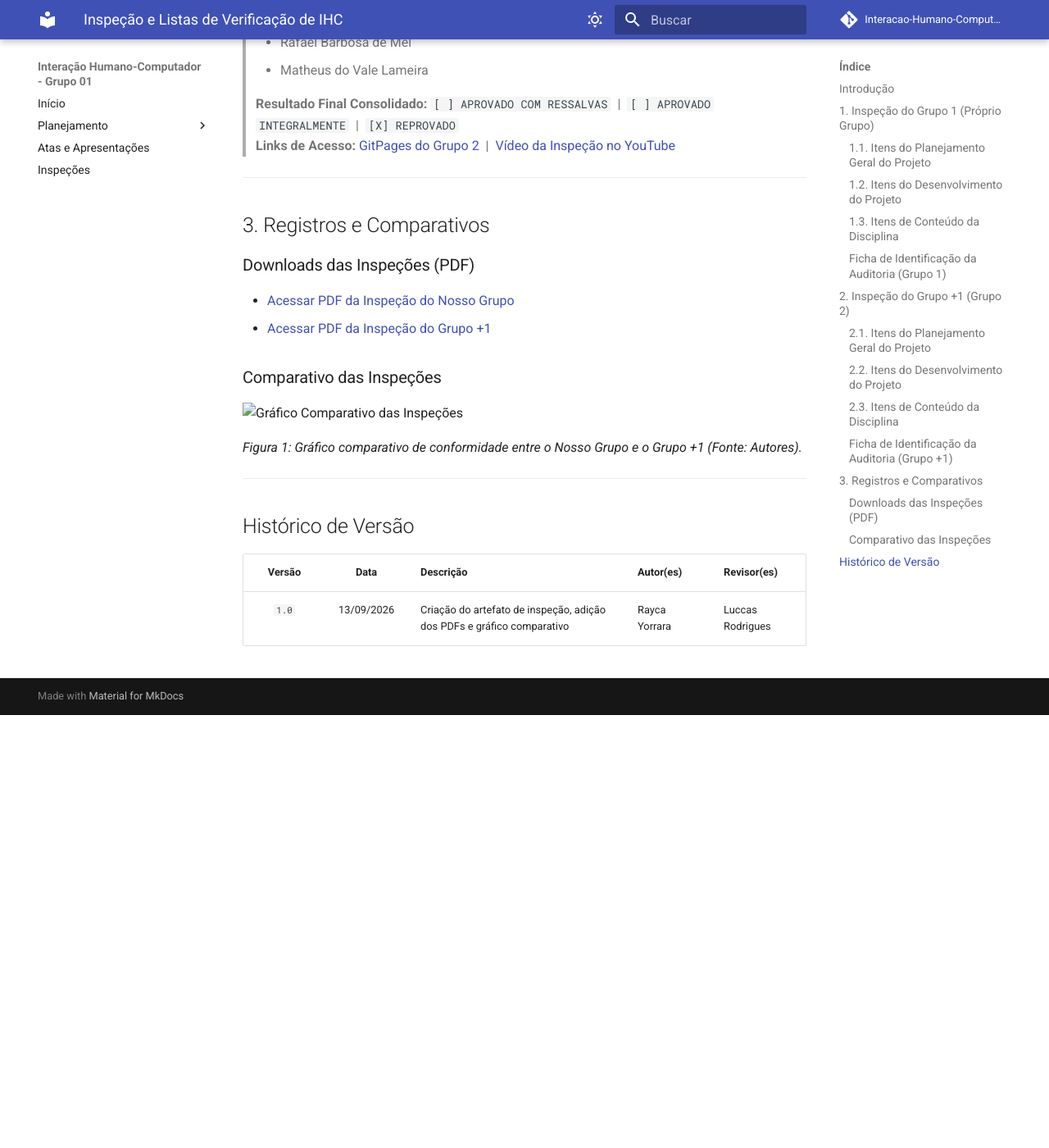
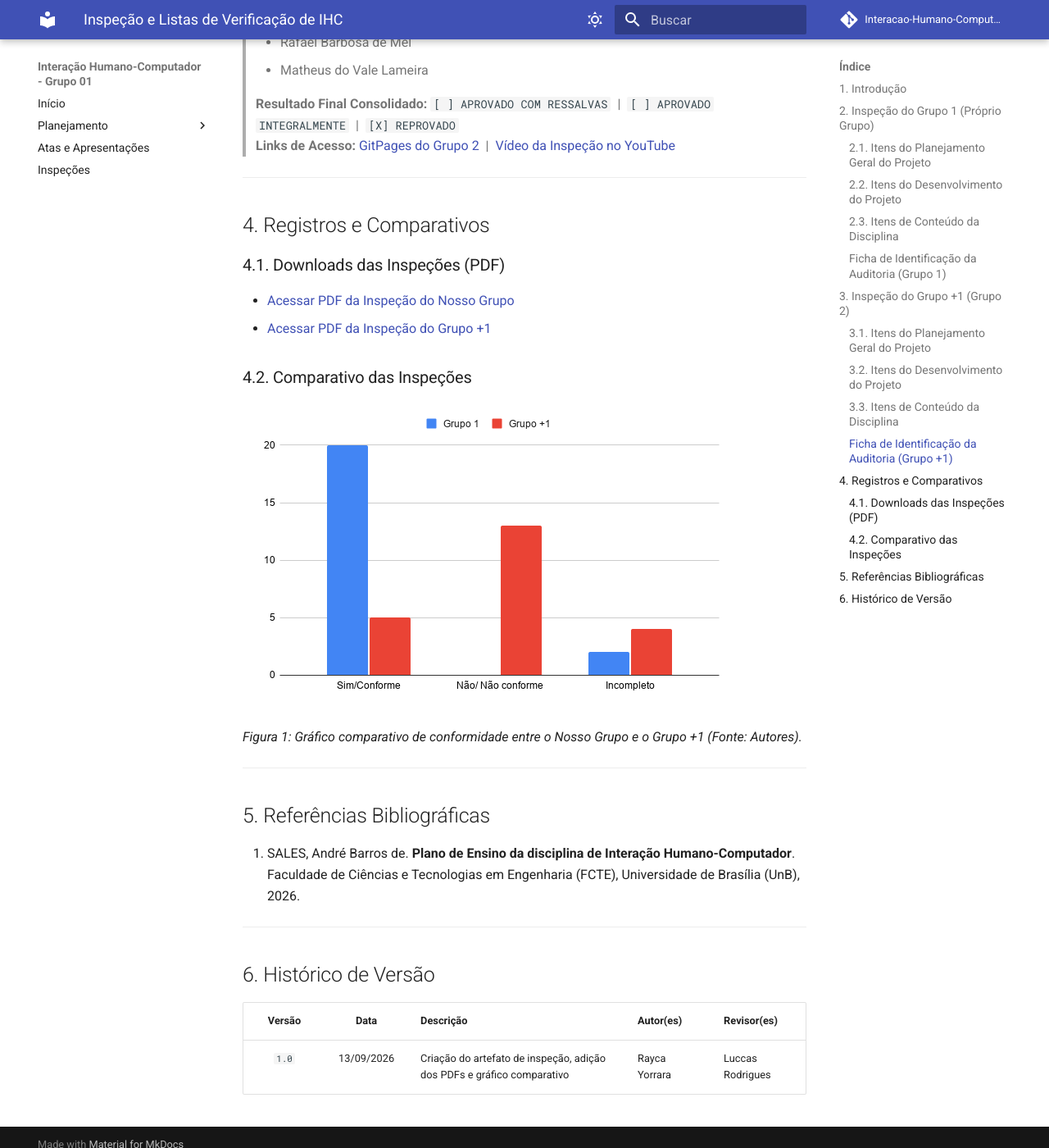
Before and after one commit to Interacao-Humano-Computador/2026.2-Grupo01, an MkDocs documentation site: the page built from docs/inspecoes/inspecao.md, in a window 1280 px wide and 1400 px high, scrolled down 7661 px. Shown: the whole window at 82% size. Built offline with MkDocs 1.6.1 and Material for MkDocs 9.7.7, drawn with Linux system fonts in a browser that asks for light colours; comment, search, counter and statistics services are not loaded; before the commit the page ends 8533 px from its top, so only the background shows below that; some of the changed text lies outside the part shown.

Commit message:
Renumber sections and update references in document

```diff
--- a/docs/inspecoes/inspecao.md
+++ b/docs/inspecoes/inspecao.md
@@ -12,11 +12,11 @@ O objetivo desta auditoria é assegurar que todas as diretrizes do Plano de Ensi
 
 ---
 
-## 1. Inspeção do Grupo 1 (Próprio Grupo)
+## 2. Inspeção do Grupo 1 (Próprio Grupo)
 
 Esta lista de verificação foi gerada a partir do modelo disponível no Plano de Ensino da disciplina de IHC. O objetivo deste documento é auxiliar o **Grupo 1** na inspeção dos seus próprios artefatos, garantindo o cumprimento integral de todas as exigências da Entrega 1 do projeto.
 
-### 1.1. Itens do Planejamento Geral do Projeto
+### 2.1. Itens do Planejamento Geral do Projeto
 
 | ID | Critério | Avaliação | Observações / Comentários |
 | :---: | :--- | :---: | :--- |
@@ -30,7 +30,7 @@ Esta lista de verificação foi gerada a partir do modelo disponível no Plano d
 | **PG.8** | Os artefatos: Planejamento do Projeto, equipe, lista de sites avaliados, site selecionado para o projeto da disciplina, Ferramentas do projeto, Processo de Design, cronograma das atividades? | **[X] Sim**<br>[ ] Não<br>[ ] Incompleto | |
 | **PG.9** | Uma página com as atas de reunião com o acesso à gravação (vídeo), quando houver. | **[X] Sim**<br>[ ] Não<br>[ ] Incompleto | |
 
-### 1.2. Itens do Desenvolvimento do Projeto
+### 2.2. Itens do Desenvolvimento do Projeto
 
 | ID | Critério | Avaliação | Observações / Comentários |
 | :---: | :--- | :---: | :--- |
@@ -46,7 +46,7 @@ Esta lista de verificação foi gerada a partir do modelo disponível no Plano d
 | **DP.10** | Tabela de contribuição no início do artefato com o nome de todos os integrantes com a contribuição de cada integrante com hiperligação atividade e da gravação, se houver. | **[X] Sim**<br>[ ] Não<br>[ ] Incompleto | |
 | **DP.11** | A seção de agradecimentos apresentando o uso de Inteligência Artificial (IA) Generativa no artefato. | **[X] Sim**<br>[ ] Não<br>[ ] Incompleto | |
 
-### 1.3. Itens de Conteúdo da Disciplina
+### 2.3. Itens de Conteúdo da Disciplina
 
 | ID | Critério | Avaliação | Observações / Comentários |
 | :---: | :--- | :---: | :--- |
@@ -69,11 +69,11 @@ Esta lista de verificação foi gerada a partir do modelo disponível no Plano d
 
 ---
 
-## 2. Inspeção do Grupo +1 (Grupo 2)
+## 3. Inspeção do Grupo +1 (Grupo 2)
 
 Esta lista de verificação foi gerada a partir do modelo disponível no Plano de Ensino da disciplina de IHC. O objetivo deste documento é auxiliar o **Grupo 1** na inspeção cruzada dos artefatos do **Grupo +1 (Grupo 2)**, garantindo o cumprimento integral de todas as exigências da Entrega 1 do projeto.
 
-### 2.1. Itens do Planejamento Geral do Projeto
+### 3.1. Itens do Planejamento Geral do Projeto
 
 | ID | Critério | Avaliação | Observações / Comentários |
 | :---: | :--- | :---: | :--- |
@@ -87,7 +87,7 @@ Esta lista de verificação foi gerada a partir do modelo disponível no Plano d
 | **PG.8** | Os artefatos: Planejamento do Projeto, equipe, lista de sites avaliados, site selecionado para o projeto da disciplina, Ferramentas do projeto, Processo de Design, cronograma das atividades? | [ ] Sim<br>[ ] Não<br>**[X] Incompleto** | O projeto tem o cronograma das atividades e a equipe, mas não possui lista de sites avaliados, sites selecionados, Ferramentas do projeto ou Processo de Design. |
 | **PG.9** | Uma página com as atas de reunião com o acesso à gravação (vídeo), quando houver. | [ ] Sim<br>[ ] Não<br>**[X] Incompleto** | A equipe possui as atas da reunião, mas não possui a gravação da reunião. |
 
-### 2.2. Itens do Desenvolvimento do Projeto
+### 3.2. Itens do Desenvolvimento do Projeto
 
 | ID | Critério | Avaliação | Observações / Comentários |
 | :---: | :--- | :---: | :--- |
@@ -103,7 +103,7 @@ Esta lista de verificação foi gerada a partir do modelo disponível no Plano d
 | **DP.10** | Tabela de contribuição no início do artefato com o nome de todos os integrantes com a contribuição de cada integrante com hiperligação atividade e da gravação, se houver. | [ ] Sim<br>**[X] Não**<br>[ ] Incompleto | Existe apenas uma tabela que mostra os commits dados pelos integrantes, porém não tem uma tabela com a contribuição detalhada dos processos. |
 | **DP.11** | A seção de agradecimentos apresentando o uso de Inteligência Artificial (IA) Generativa no artefato. | [ ] Sim<br>**[X] Não**<br>[ ] Incompleto | |
 
-### 2.3. Itens de Conteúdo da Disciplina
+### 3.3. Itens de Conteúdo da Disciplina
 
 | ID | Critério | Avaliação | Observações / Comentários |
 | :---: | :--- | :---: | :--- |
@@ -131,23 +131,28 @@ Esta lista de verificação foi gerada a partir do modelo disponível no Plano d
 
 ---
 
-## 3. Registros e Comparativos
+## 4. Registros e Comparativos
 
-### Downloads das Inspeções (PDF)
+### 4.1. Downloads das Inspeções (PDF)
 
-* [Acessar PDF da Inspeção do Nosso Grupo](docs/assets/Entrega1InspecaoGrupo1ProjetoOppia.pdf)
-* [Acessar PDF da Inspeção do Grupo +1](docs/assets/Entrega1InspecaoGrupo+1ProjetoNoFluxo.pdf)
+* [Acessar PDF da Inspeção do Nosso Grupo](../assets/Entrega1InspecaoGrupo1ProjetoOppia.pdf)
+* [Acessar PDF da Inspeção do Grupo +1](../assets/Entrega1InspecaoGrupo+1ProjetoNoFluxo.pdf)
 
+### 4.2. Comparativo das Inspeções
 
-### Comparativo das Inspeções
-
-![Gráfico Comparativo das Inspeções](docs/assets/chart.png)
+![Gráfico Comparativo das Inspeções](../assets/chart.png)
 
 *Figura 1: Gráfico comparativo de conformidade entre o Nosso Grupo e o Grupo +1 (Fonte: Autores).*
 
 ---
 
-## Histórico de Versão
+## 5. Referências Bibliográficas
+
+1. SALES, André Barros de. **Plano de Ensino da disciplina de Interação Humano-Computador**. Faculdade de Ciências e Tecnologias em Engenharia (FCTE), Universidade de Brasília (UnB), 2026.
+
+---
+
+## 6. Histórico de Versão
 
 | Versão | Data | Descrição | Autor(es) | Revisor(es) |
 | :---: | :---: | :--- | :--- | :--- |
```
Also changed, not shown: other parts of docs/inspecoes/inspecao.md (+1 -1 lines).
